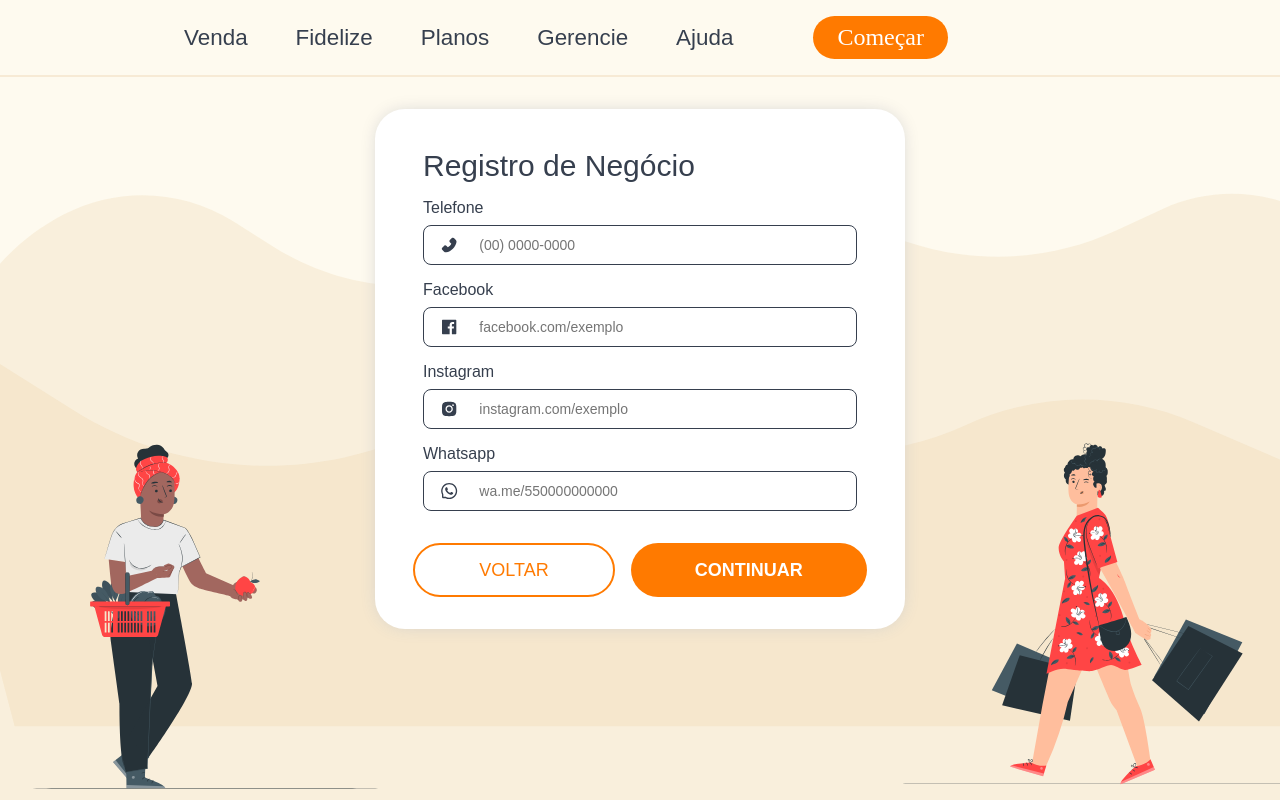
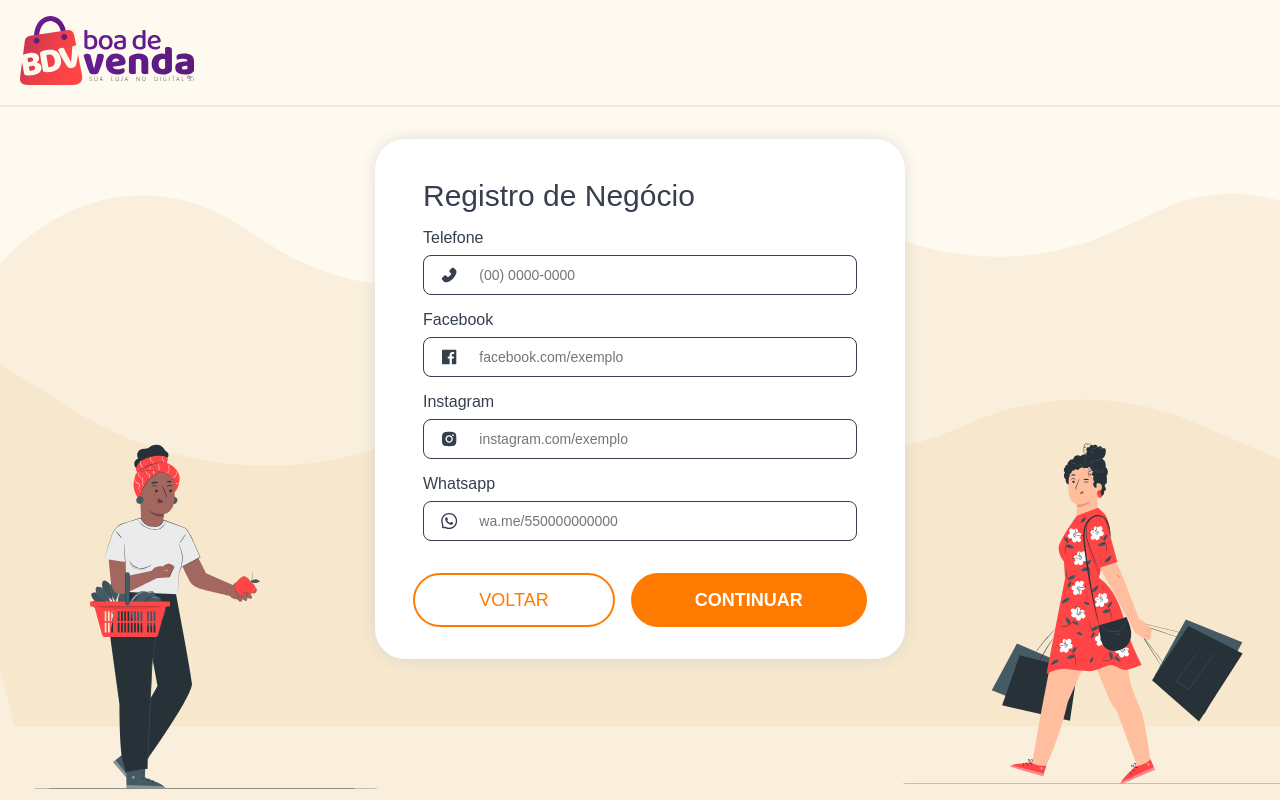
Before and after one commit to VictorCampelo/potty-dashboard, a Next.js app: page /business-register/continue in a window 1280 px wide. Built offline with nearby package versions, Linux system fonts and the light colour scheme.

Commit message:
fix: adjustments in login and register header

```diff
--- a/src/components/molecules/Header/index.tsx
+++ b/src/components/molecules/Header/index.tsx
@@ -10,29 +10,11 @@ const Header: React.FC = () => {
 
   return (
     <Container>
-      <nav>
-        <Link href="/sales">
-          <a>Venda</a>
-        </Link>
-
-        <Link href="/loyalty">
-          <a>Fidelize</a>
-        </Link>
-
-        <Link href="/plans">
-          <a>Planos</a>
-        </Link>
-
-        <Link href="/manage">
-          <a>Gerencie</a>
-        </Link>
-
-        <Link href="/help">
-          <a>Ajuda</a>
-        </Link>
-
-        <button onClick={handleStart}>Começar</button>
-      </nav>
+      <div className="logo">
+        <a href="/">
+          <img src="/images/logo.svg" alt="logo" />
+        </a>
+      </div>
     </Container>
   )
 }
--- a/src/components/molecules/Header/styles.ts
+++ b/src/components/molecules/Header/styles.ts
@@ -1,64 +1,14 @@
 import styled from 'styled-components'
 
 export const Container = styled.header`
-  padding: 1rem 20px;
-  background: var(--background);
-
   display: flex;
   justify-content: space-between;
   align-items: center;
-  border-bottom: 2px solid var(--yellow-600);
 
-  div {
-    height: 20px;
-    width: 80px;
-    background: grey;
-    cursor: pointer;
-  }
+  padding: var(--spacing-xxxs) 20px;
+  background: var(--background);
 
-  nav {
-    width: 80%;
-    display: flex;
-    align-items: center;
-    justify-content: flex-end;
-    list-style-type: none;
-
-    a {
-      text-decoration: none;
-      cursor: pointer;
-      margin-left: 3rem;
-      font-size: 1.4rem;
-      color: var(--black-800);
-      transition: 0.2s color;
-
-      :hover {
-        color: var(--gray-600);
-      }
-    }
-
-    button {
-      padding: 8px 24px;
-
-      border-radius: 30px;
-      border: none;
-      background: var(--color-primary);
-      margin-right: 4rem;
-      margin-left: 5rem;
-      cursor: pointer;
-
-      font-family: Poppins;
-      font-style: normal;
-      font-weight: normal;
-      font-size: 1.5rem;
-      transition: 0.2s background;
-
-      color: #ffffff;
-
-      :hover {
-        background: var(--color-primary-darker);
-      }
-    }
-  }
+  border-bottom: var(--border-width-thin) solid var(--yellow-600);
 
   @media (max-width: 426px) {
     display: none;
```
